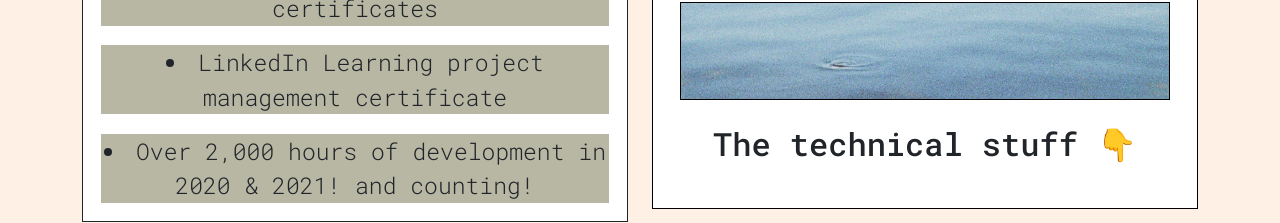
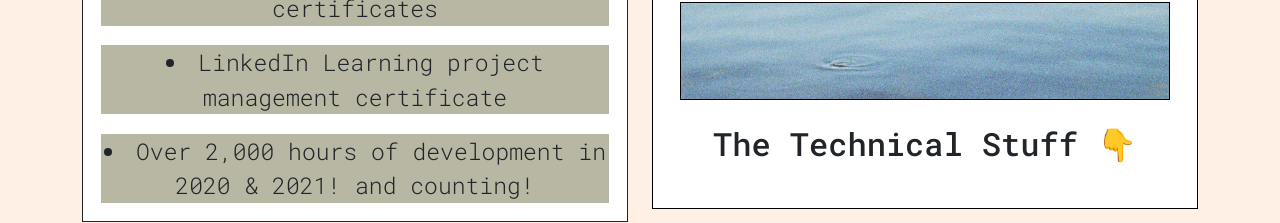
Before and after one commit to P-v-R/personal-website, a React (Create React App) app: page /aboutme in a window 1280 px wide. Shown: the part 900-1123 px from the top of the page. Built offline with nearby package versions, Linux system fonts and the light colour scheme; no server answers; the HTML template or start-up script is replaced by a standard one.

Commit message:
tweaked soeme grammer in about me page. thanks Anne

```diff
--- a/src/AboutMePage.js
+++ b/src/AboutMePage.js
@@ -55,7 +55,7 @@ function AboutMePage() {
           </Col>
           <Col >
             <InfoCard title="Motivation" textbody={motivationText} />
-            <PhotoCard photoSrc={seaPhoto} title="The technical stuff 👇"/>
+            <PhotoCard photoSrc={seaPhoto} title="The Technical Stuff 👇"/>
           </Col>
         </Row>
         <InfoCardLarge />
--- a/src/texts/bioTexts.js
+++ b/src/texts/bioTexts.js
@@ -4,7 +4,7 @@ const educationText = [<li>Rithm School Full Stack Development Program</li>,
 <li>LinkedIn Learning project management certificate</li>,
 <li>Over 2,000 hours of development in 2020 & 2021! and counting!</li>]
 
-const motivationText = "Simple & beautiful design. Accessible web pages for everyone.. Consistency in code. Great\
+const motivationText = "Simple & beautiful design. Accessible web pages for everyone. Consistency in code. Great\
  testing coverage. Consistent improvement. Being a part of a team. Time spent outside. And a really good meal!"
 
 
@@ -15,7 +15,7 @@ const aboutMeText = "👋 Hey there! I'm a front-end focused web developer with
  and overall decent human."
 
 const joblyText = "A React Based CRUD application for finding and applying to\
-  *artificial job postings. powered with\
+  *artificial job postings. Powered with\
   Express with data hosted on PostgreSQL"
 
 const warblerText = "A CRUD twitter like website for users to signup, post and like 'warbles' written in the warble community \
@@ -25,7 +25,7 @@ deployed via surge"
 // const thisSite = "Built on React.js, utilizing twitter bootstrap, Githubs API, an API joke generator(check the navbar for a nice joke),\
 //  Jest testing, framer motion for animation... and many other tools for an optimal user experience"
 
-const jeopardyText = "A game-show simulator to brush up on your trivia skills! using an open-source Jeopardy API. Built using JQuery, HTML, and CSS... simple as that!"
+const jeopardyText = "A game-show simulator to brush up on your trivia skills! Using an open-source Jeopardy API. Built using JQuery, HTML, and CSS... simple as that!"
 
 
 export { educationText, motivationText, howdyText, aboutMeText, joblyText, warblerText, jeopardyText }
```
